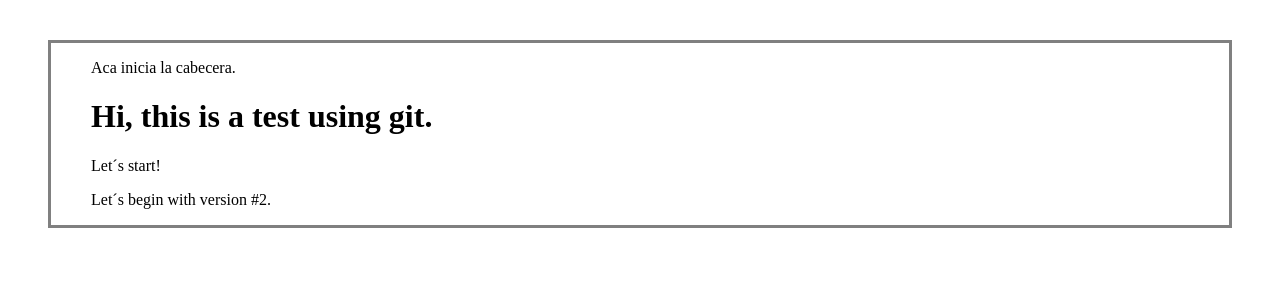
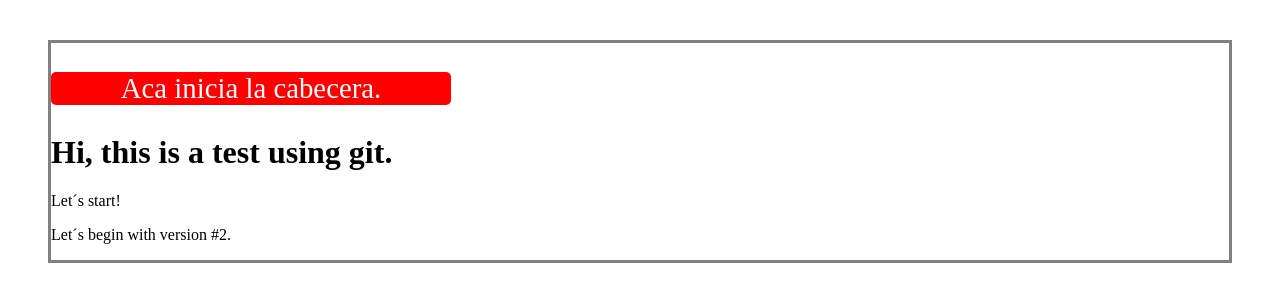
Before and after one commit to kevinmora47/Advanced-GitHub-Course, a plain HTML site: page index.htm in a window 1280 px wide. Drawn offline with Linux system fonts and the light colour scheme.

Commit message:
Cabecera lista

```diff
--- a/styles/styles.css
+++ b/styles/styles.css
@@ -1,10 +1,17 @@
-body {
+.container {
+	margin: 0 auto;
 	text-align: center;
-}
-
-.container {
+	justify-content: center;
 	margin: 40px;
 	border: grey 3px solid;
 	text-align: left;
-	padding-left: 40px;
 }
+
+.cabecera {
+	background: red;
+	color: white;
+	text-align: center;
+	font-size: 1.8em;
+	border-radius: 5px;
+	width: 400px;
+}
```
